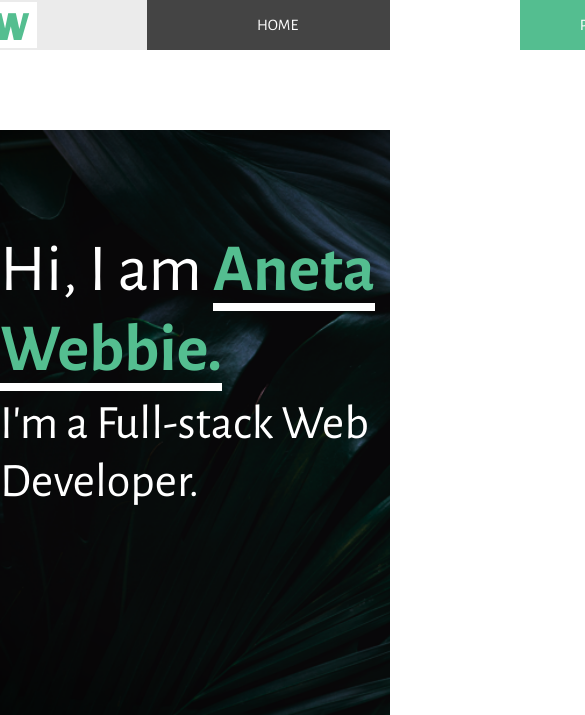
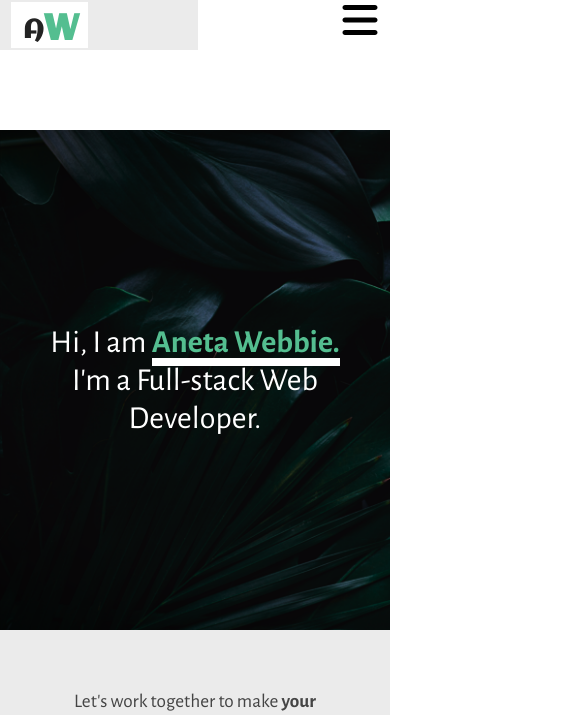
Before and after one commit to MarioJedna/portfolio-responsive, a website: page src/index.html in a window 390 px wide. Shown: the top 715 px of the page, 585 px wide, since content can reach past the window. Drawn offline with nearby package versions, Linux system fonts and the light colour scheme; files that its build step writes are made by us from their sources.

Commit message:
first 3 sections/responsive

```diff
--- a/src/index.html
+++ b/src/index.html
@@ -20,11 +20,24 @@
 				<a class="navigation__nav_link-white" href=""
 					><img src="./img/logo.png" alt="logo"
 				/></a>
-				<a href="#mainphoto">Home</a>
-				<a href="#skills">Skills</a>
-				<a href="#portfolio" class="navigation__nav_link-green">Portfolio</a>
-				<a href="#aboutme">About Me</a>
-				<a href="#contact">Contact</a>
+				<a class="hide" href="#mainphoto">Home</a>
+				<a class="hide" href="#skills">Skills</a>
+				<a class="hide" href="#portfolio" class="navigation__nav_link-green"
+					>Portfolio</a
+				>
+				<a class="hide" href="#aboutme">About Me</a>
+				<a class="hide" href="#contact">Contact</a>
+				<div class="burger">
+					<svg
+						xmlns="http://www.w3.org/2000/svg"
+						viewBox="0 0 448 512"
+						width="40"
+						height="40">
+						<!--! Font Awesome Pro 6.2.1 by @fontawesome - https://fontawesome.com License - https://fontawesome.com/license (Commercial License) Copyright 2022 Fonticons, Inc. -->
+						<path
+							d="M0 96C0 78.3 14.3 64 32 64H416c17.7 0 32 14.3 32 32s-14.3 32-32 32H32C14.3 128 0 113.7 0 96zM0 256c0-17.7 14.3-32 32-32H416c17.7 0 32 14.3 32 32s-14.3 32-32 32H32c-17.7 0-32-14.3-32-32zM448 416c0 17.7-14.3 32-32 32H32c-17.7 0-32-14.3-32-32s14.3-32 32-32H416c17.7 0 32 14.3 32 32z" />
+					</svg>
+				</div>
 			</nav>
 		</div>
 		<div id="mainphoto" class="mainphoto">
--- a/src/scss/_mainphoto.scss
+++ b/src/scss/_mainphoto.scss
@@ -9,17 +9,31 @@
 	display: flex;
 	flex-flow: column nowrap;
 	height: 600px;
+	@media screen and (max-width: 768px) {
+		justify-content: center;
+		padding: 10px;
+		height: 30rem;
+	}
 	h1 {
 		color: $white;
 		font-size: 4.2em;
 		font-weight: $font-weight300;
 		padding-top: 100px;
+		@media screen and (max-width: 768px) {
+			font-size: 2rem;
+			padding: 0;
+		}
 	}
 	h2 {
 		color: $white;
 		font-size: 3em;
 		font-weight: $font-weight300;
 		padding-top: 5px;
+		@media screen and (max-width: 768px) {
+			font-size: 2rem;
+			padding: 0;
+			text-align: center;
+		}
 	}
 	&--name {
 		color: $green;
--- a/src/scss/_navigation.scss
+++ b/src/scss/_navigation.scss
@@ -5,11 +5,28 @@
 	position: sticky;
 	top: 0;
 	z-index: 10;
+	@media screen and (max-width: 768px) {
+		background-color: $white;
+	}
 	&__nav {
 		display: flex;
 		flex-flow: row nowrap;
 		height: 50px;
 		justify-content: space-evenly;
+		.hide {
+			@media screen and (max-width: 768px) {
+				display: none;
+			}
+		}
+		.burger {
+			display: none;
+			@media screen and (max-width: 768px) {
+				display: block;
+				position: absolute;
+				top: 0;
+				right: 10px;
+			}
+		}
 	}
 	a {
 		align-items: center;
@@ -35,6 +52,13 @@
 		}
 		&:hover {
 			background-color: $white;
+		}
+		@media screen and (max-width: 768px) {
+			position: absolute;
+			top: 0;
+			left: 0;
+			width: 20%;
+			height: 100%;
 		}
 	}
 	&__nav_link-green {
--- a/src/scss/_slogan.scss
+++ b/src/scss/_slogan.scss
@@ -4,6 +4,9 @@
 	background-color: $light-grey;
 	height: 200px;
 	z-index: 5;
+	@media screen and (max-width: 768px) {
+		min-height: 17rem;
+	}
 	p {
 		color: $text-grey;
 		font-size: 1.5em;
@@ -11,6 +14,10 @@
 		line-height: 1.5;
 		padding: 60px;
 		text-align: center;
+		@media screen and (max-width: 768px) {
+			font-size: 1.2rem;
+			line-height: normal;
+		}
 	}
 	.slogan--strong {
 		font-weight: 700;
```
